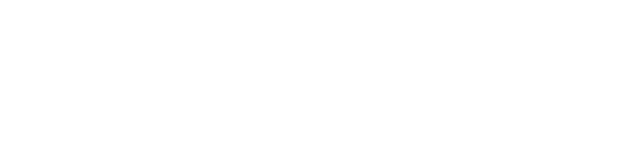
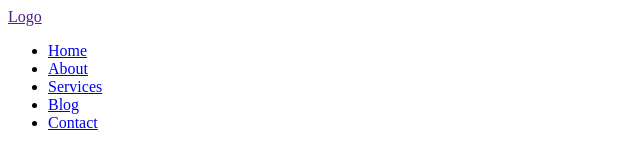
Before and after one commit to Shrabon-Chiran/Assignment-03, a plain HTML site: page index.html in a window 1280 px wide. Shown: the whole page, without its empty margins (0-640 px from the left). Drawn offline with Linux system fonts and the light colour scheme.

Commit message:
added header and nav

```diff
--- a/index.html
+++ b/index.html
@@ -4,9 +4,25 @@
     <meta charset="UTF-8">
     <meta http-equiv="X-UA-Compatible" content="IE=edge">
     <meta name="viewport" content="width=device-width, initial-scale=1.0">
-    <title>Document</title>
+    <title>Natures</title>
 </head>
 <body>
+    <!-- Header -->
+    <header>
+        <!-- Navigation -->
+        <nav>
+            <div>
+                <a href="">Logo</a>
+            </div>
+            <ul>
+                <li><a href="#">Home</a></li>
+                <li><a href="#">About</a></li>
+                <li><a href="#">Services</a></li>
+                <li><a href="#">Blog</a></li>
+                <li><a href="#">Contact</a></li>
+            </ul>
 
+        </nav>
+    </header>
 </body>
 </html>
```
